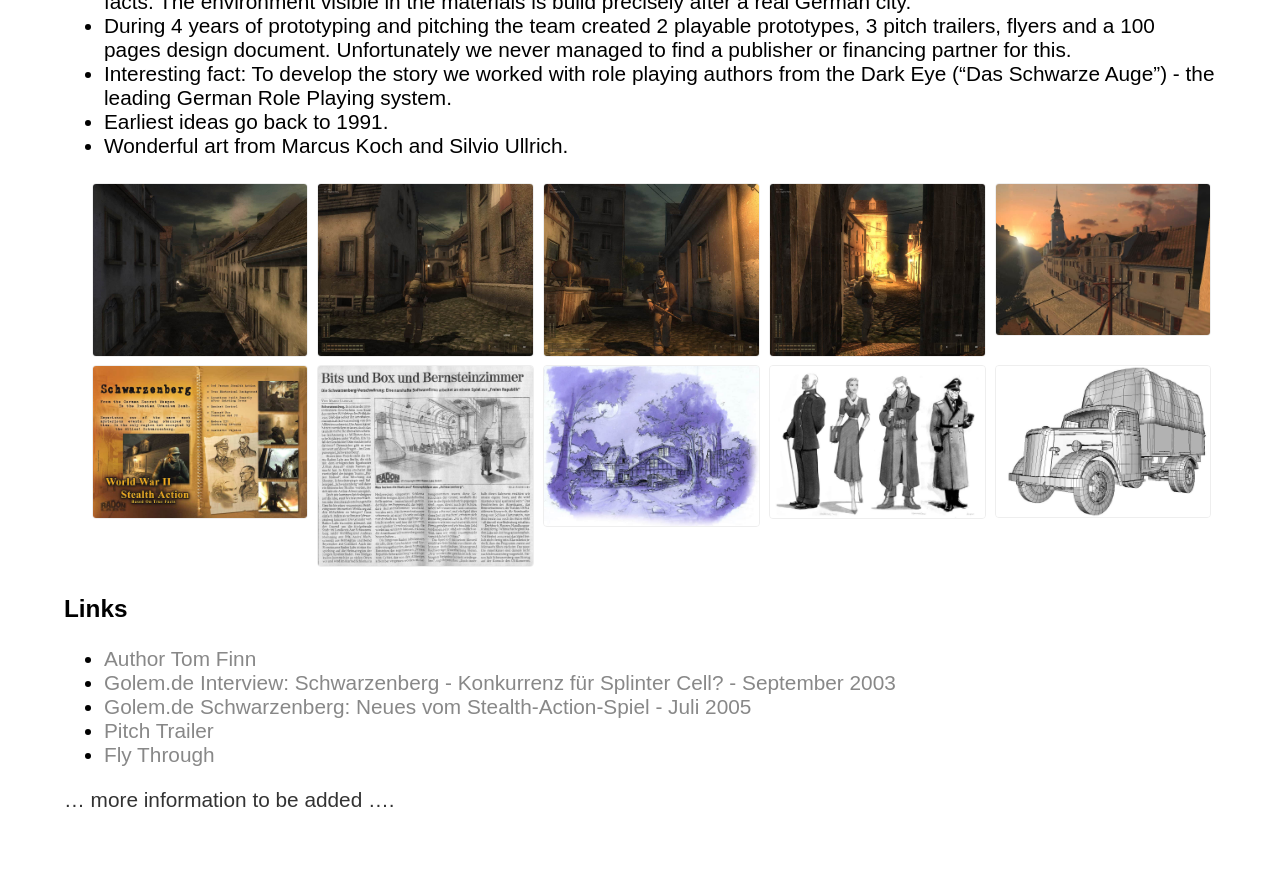
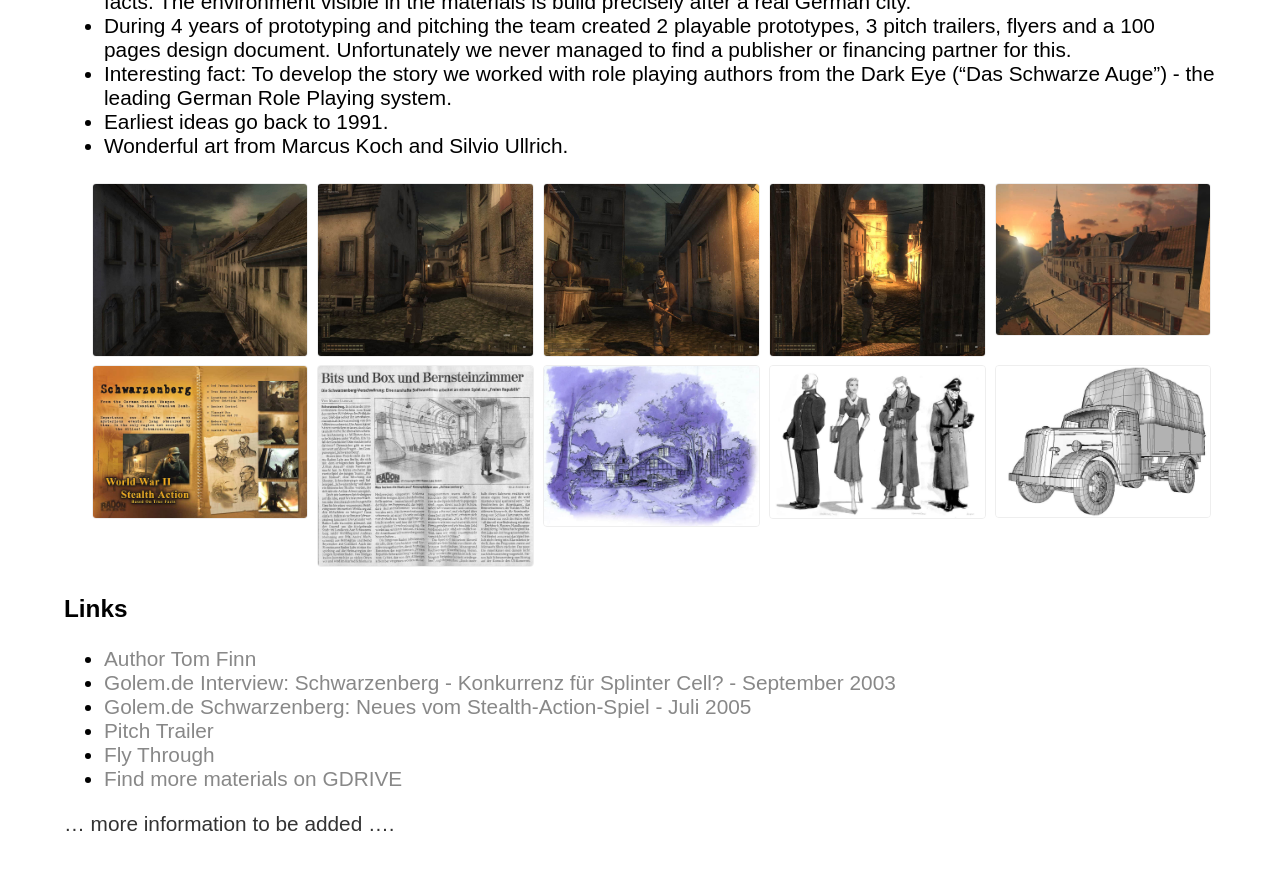
Before and after one commit to gebirgsbernd/gebirgsbernd.github.io, a Jekyll site: the page built from z_concepts/_posts/2002-01-01-szb.md, in a window 1280 px wide and 900 px high, scrolled down 615 px. Shown: the top 870 px of the window. Built offline with Jekyll 4.4.1, drawn with Linux system fonts in a browser that asks for light colours; some web fonts are replaced.

Commit message:
GDrive Links für SZB added

```diff
--- a/index.html
+++ b/index.html
@@ -68,5 +68,5 @@ title: Bernd Beyreuther. Game Producer.
 </main>
 
 <footer>
-    <div style="font-size:0.7em; color:#aaaaaa;"> Updated 2020-Jan-04 </div>
+    <div style="font-size:0.7em; color:#aaaaaa;"> Updated 2020-Jan-06 </div>
 </footer>
--- a/z_concepts/_posts/2002-01-01-szb.md
+++ b/z_concepts/_posts/2002-01-01-szb.md
@@ -12,12 +12,15 @@ featured-img: szb
 
 {% include image-gallery.html folder="/assets/szb" %}
 
+
+
 ### Links
 * [Author Tom Finn](http://www.thomas-finn.de)
 * [Golem.de Interview: Schwarzenberg - Konkurrenz für Splinter Cell? - September 2003](https://www.golem.de/0309/27242.html)
 * [Golem.de Schwarzenberg: Neues vom Stealth-Action-Spiel - Juli 2005](https://www.golem.de/0507/39457.html)
 * [Pitch Trailer](https://www.youtube.com/watch?v=Gpo9rhZMJKM)
 * [Fly Through](https://www.youtube.com/watch?v=s0i8JJeA7Gg)
+* [Find more materials on GDRIVE](https://drive.google.com/drive/folders/1hKwxSyWEN_ZvOHnHQZUNE0oy_1Sb0qtT?usp=sharing)
 
 
 ... more information to be added ....
```
Also changed, not shown: z_concepts/_posts/2009-01-01-mika.md (renamed from z_concepts/_posts/2009-01-01-szb.md), 1 other file.
